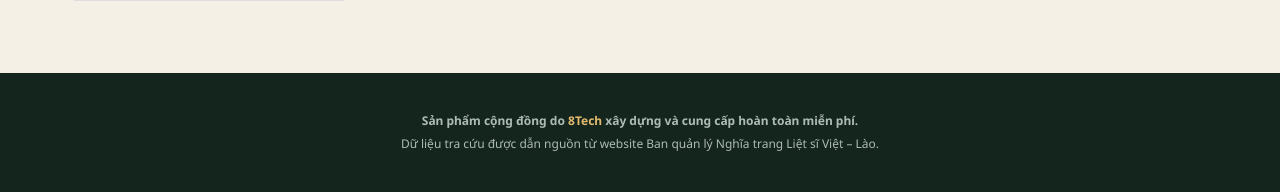
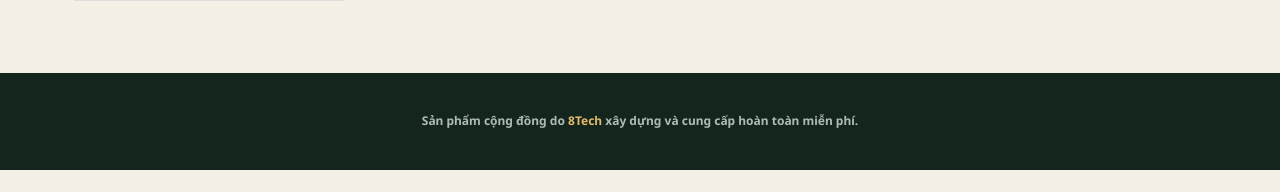
Before and after one commit to 1nguyenhuuhieu/lietsivietlao, a Django app: page /danh-sach-liet-si/ in a window 1280 px wide. Shown: the part 733-925 px from the top of the page. After the commit the page ends 903 px from the top, so only its background shows below. Run offline with Django 5.2, Linux system fonts and the light colour scheme; data that the repository does not hold is empty; some web fonts are replaced.

Commit message:
style: remove footer data source note

```diff
--- a/templates/memorial/base.html
+++ b/templates/memorial/base.html
@@ -30,5 +30,5 @@
 <header class="site-header"><div class="site-header__inner"><a class="brand" href="/"><img class="brand-mark" src="{% static 'brand/ky-uc-viet-lao-mark.svg' %}?v=2" alt=""><span>Ký ức <b>Việt – Lào</b></span></a>
 <nav><a href="/danh-sach-liet-si/">Danh sách liệt sĩ</a><a href="/#cau-chuyen-home">Giới thiệu</a><a href="/trai-nghiem-360/">Trải nghiệm 360°</a></nav></div></header>
 <main>{% block content %}{% endblock %}</main>
-<footer><p><strong>Sản phẩm cộng đồng do <a href="https://8tech.vn/" rel="noopener">8Tech</a> xây dựng và cung cấp hoàn toàn miễn phí.</strong></p><p>Dữ liệu tra cứu được dẫn nguồn từ website Ban quản lý Nghĩa trang Liệt sĩ Việt – Lào.</p></footer>
+<footer><p><strong>Sản phẩm cộng đồng do <a href="https://8tech.vn/" rel="noopener">8Tech</a> xây dựng và cung cấp hoàn toàn miễn phí.</strong></p></footer>
 <script defer src="{% static 'search-autocomplete.js' %}?v=2"></script>{% block extra_js %}{% endblock %}</body></html>
```
